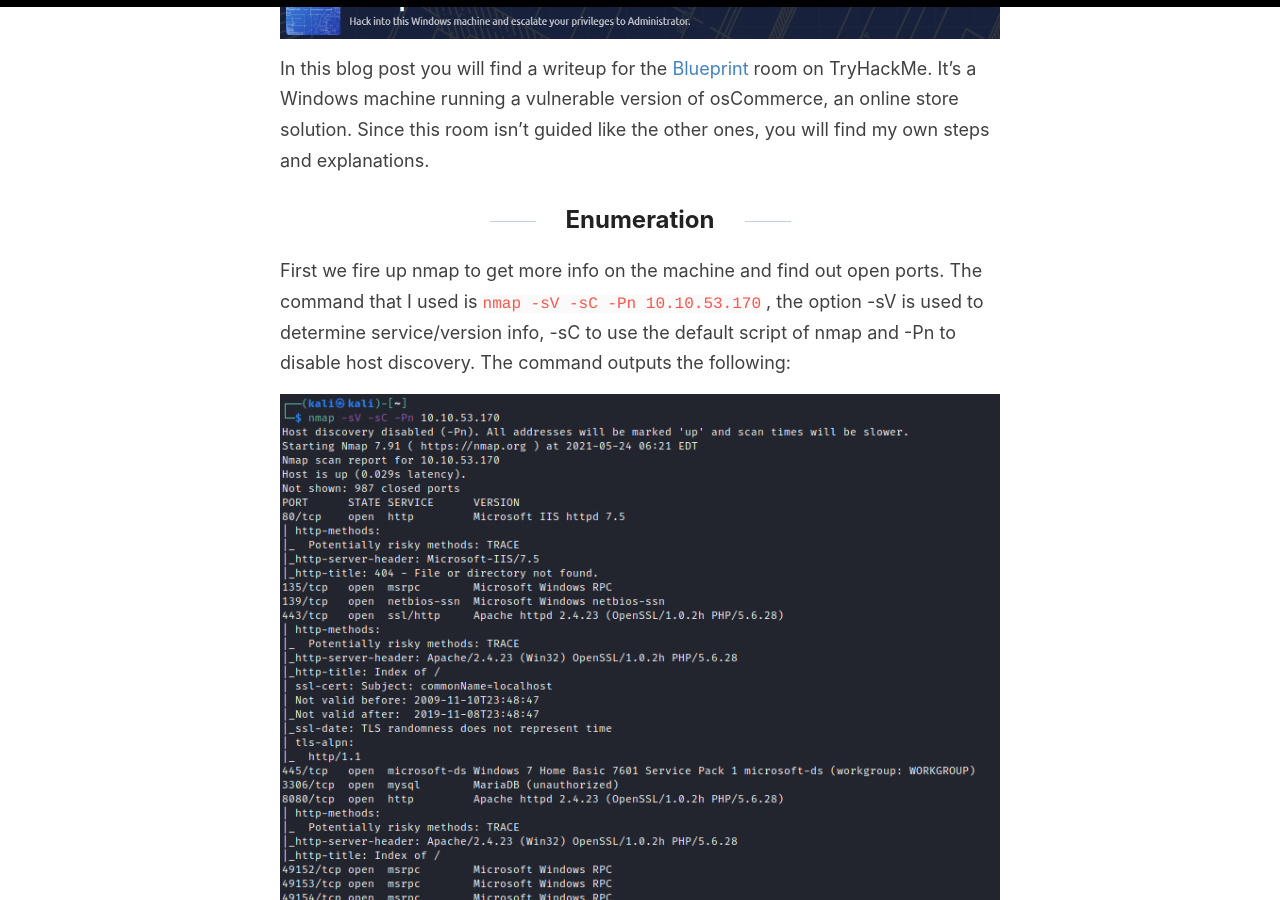
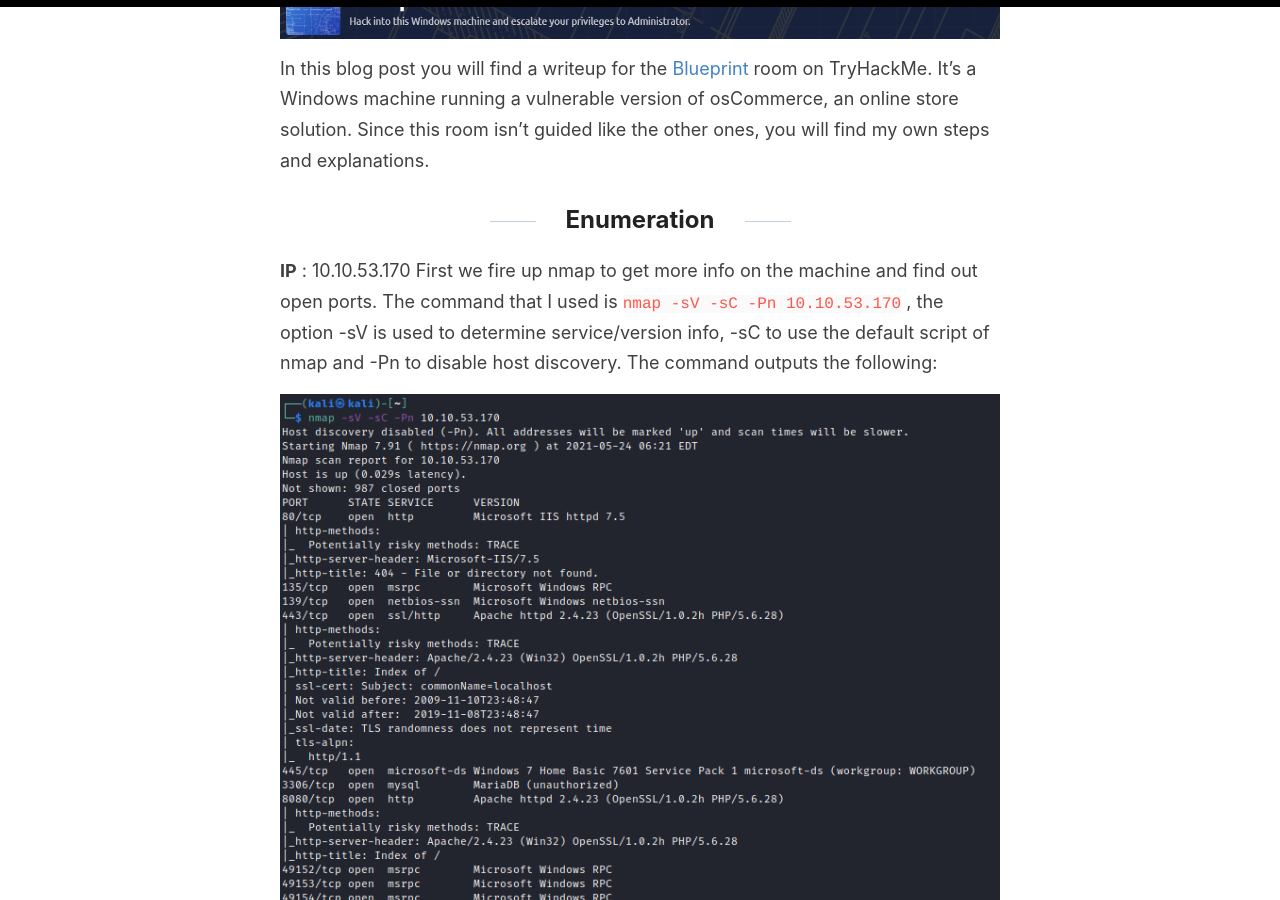
Before and after one commit to 0xdnxh/0xdnxh.github.io, a Jekyll site: the page built from _posts/2021-5-23-THM-Blueprint-Writeup.md, in a window 1280 px wide and 900 px high, scrolled down 588 px. Built offline with Jekyll 4.4.1, drawn with Linux system fonts in a browser that asks for light colours.

Commit message:
added modifs

````diff
--- a/_posts/2021-5-23-THM-Blueprint-Writeup.md
+++ b/_posts/2021-5-23-THM-Blueprint-Writeup.md
@@ -9,6 +9,7 @@ categories: THM
 In this blog post you will find a writeup for the [Blueprint](https://tryhackme.com/room/blueprint) room on TryHackMe. It's a Windows machine running a vulnerable version of osCommerce, an online store solution. Since this room isn't guided like the other ones, you will find my own steps and explanations.
 
 ## Enumeration
+**IP** : 10.10.53.170
 First we fire up nmap to get more info on the machine and find out open ports. The command that I used is ```nmap -sV -sC -Pn 10.10.53.170``` , the option -sV is used to determine service/version info, -sC to use the default script of nmap and -Pn to disable host discovery. The command outputs the following:
 
 <img src="/images/THM/Blueprint/nmap_output.PNG" width="800" height="800"/>
@@ -79,7 +80,7 @@
   <li>-m 1000 : specifies the type of hash to crack, 1000 is for NTLM. You can find the complete list for hash types [here](https://hashcat.net/wiki/doku.php?id=example_hashes)</li>
   <li>myhash : the file where I stored the necessary part of the NTLM hash for user Lab, which is the last part.
   </li>
-  <li>SecLists/Passwords/Common-Credentials/common-passwords-win.txt : the wordlist containing commong Windows passwords to compare to. It can be found [here](https://raw.githubusercontent.com/danielmiessler/SecLists/master/Passwords/Common-Credentials/common-passwords-win.txt)</li>
+  <li>SecLists/Passwords/Common-Credentials/common-passwords-win.txt : the wordlist containing commong Windows passwords to compare to. It can be found [here](https://raw.githubusercontent.com/danielmiessler/SecLists/master/Passwords/Common-Credentials/common-passwords-win.txt) </li>
 </ul>
 
 Unfortunately, this doesn't work. I decide instead to go for something easier : [CrackStation](https://crackstation.net/), where you will just provide the hash and the website cracks it for you. Convenient, no ? It uses a dictionary that can be found [here](https://crackstation.net/crackstation-wordlist-password-cracking-dictionary.htm).
````
Also changed, not shown: images/THM/Blueprint/dirboutput.PNG, images/THM/Blueprint/multihandler.PNG.
